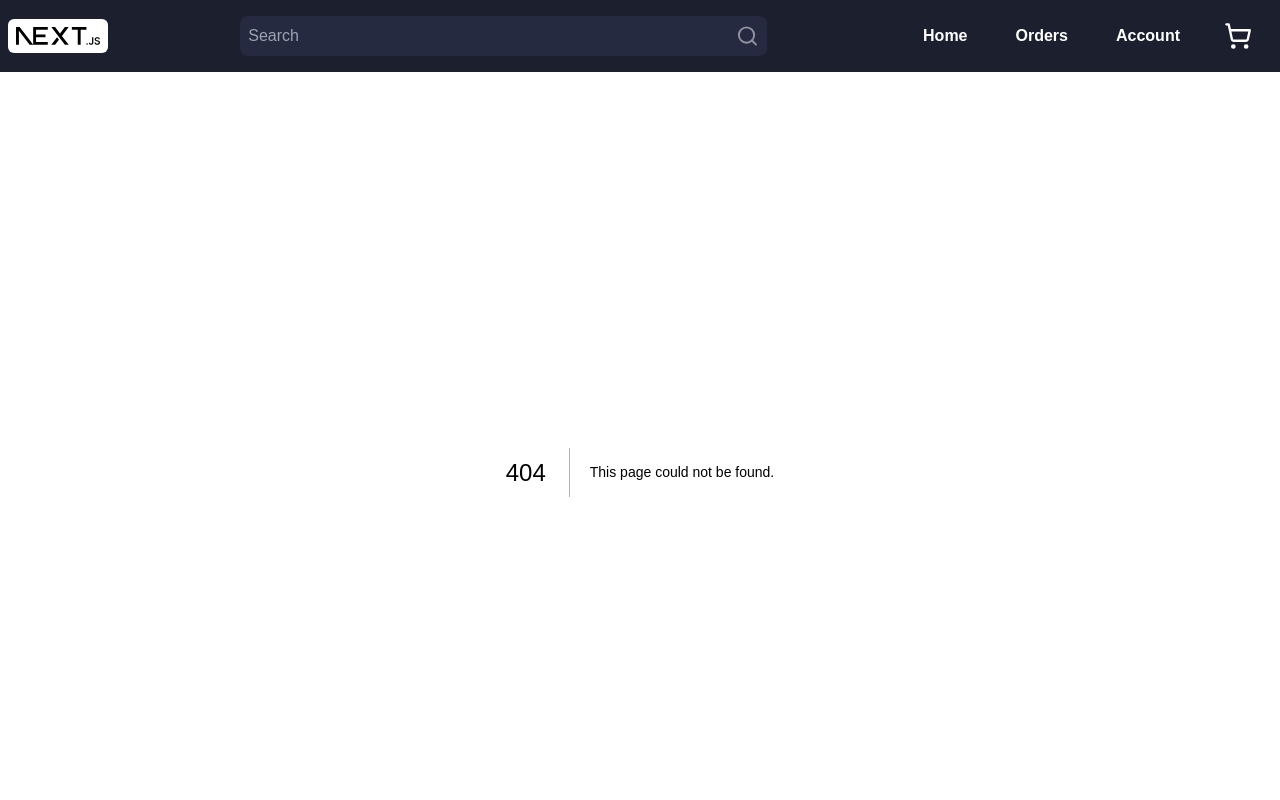
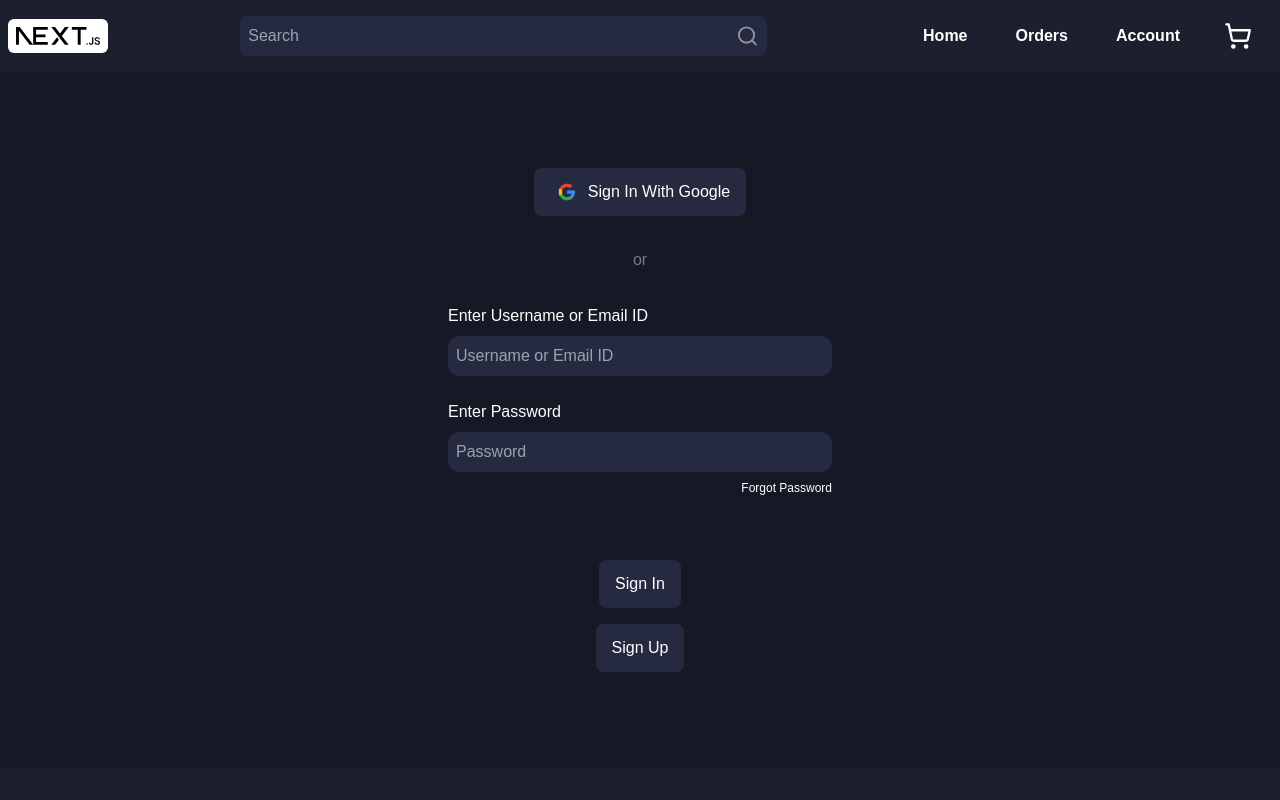
Before and after one commit to gyannj/littlebox-ecommerce, a Next.js app: page /sign-in in a window 1280 px wide. Before the commit this address had no page. Shown: the top 800 px of the page. Built offline with nearby package versions, Linux system fonts and the light colour scheme.

Commit message:
[ADD]: Sign In Page UI added

```diff
--- /dev/null
+++ b/app/sign-in/page.tsx
@@ -0,0 +1,62 @@
+import Image from 'next/image'
+import React from 'react'
+
+type Props = {}
+
+const buttonStyle = 'flex flex-row bg-dark-3 justify-center items-center py-3 px-4 size-fit rounded-lg hover:cursor-pointer hover:bg-slate-700';
+
+const page = (props: Props) => {
+  return (
+    <div className='flex flex-col bg-dark-1 justify-center items-center text-textColor py-24'>
+        <div className={buttonStyle} >
+            <Image
+                src='/google.png'
+                width={18}
+                height={18}
+                alt='google logo'
+                className='flex flex-col ml-2 mr-3'
+            />
+            <p className='font-medium'>
+                Sign In With Google
+            </p>
+        </div>
+
+        <div className='text-hrLineColor my-8'>
+            or
+        </div>
+
+        <div className='flex flex-col gap-6 items-center'>
+            <div className='flex flex-col gap-2'>
+                <p className='flex'>
+                    Enter Username or Email ID
+                </p>
+                <input type="text" placeholder='Username or Email ID' className='flex bg-dark-3 outline-none text-searchBoxColor font-medium w-96 p-2 rounded-xl' />
+            </div>
+
+            <div className='flex flex-col gap-2'>
+                <p className='flex'>
+                    Enter Password
+                </p>
+                <input type="password" placeholder='Password' className='flex bg-dark-3 outline-none text-searchBoxColor font-medium w-96 p-2 rounded-xl' />
+                <p className='flex items-end justify-end font-extralight text-xs hover:text-strikeThroughPriceColor hover:cursor-pointer'>Forgot Password</p>
+            </div>
+        </div>
+
+        <div className='flex flex-col gap-4 mt-16 items-center'>
+            <div className={buttonStyle} >
+                <p className='font-medium'>
+                    Sign In
+                </p>
+            </div>
+
+            <div className={buttonStyle} >
+                <p className='font-medium'>
+                    Sign Up
+                </p>
+            </div>
+        </div>
+    </div>
+  )
+}
+
+export default page
--- /dev/null
+++ b/app/sign-up/page.tsx
@@ -0,0 +1,11 @@
+import React from 'react'
+
+type Props = {}
+
+const page = (props: Props) => {
+  return (
+    <div>page</div>
+  )
+}
+
+export default page
--- a/tailwind.config.ts
+++ b/tailwind.config.ts
@@ -64,6 +64,7 @@ const config = {
         buttonColor: '#4F5987',
         // homeBackground: '#161925',
         textColor: '#ffffff',
+        hrLineColor: '#7a7a7a',
         priceDropColor: '#06ff2e',
         strikeThroughPriceColor: '#626262',
         goldColor: '#ffb300',
```
Also changed, not shown: public/google.png (added).
